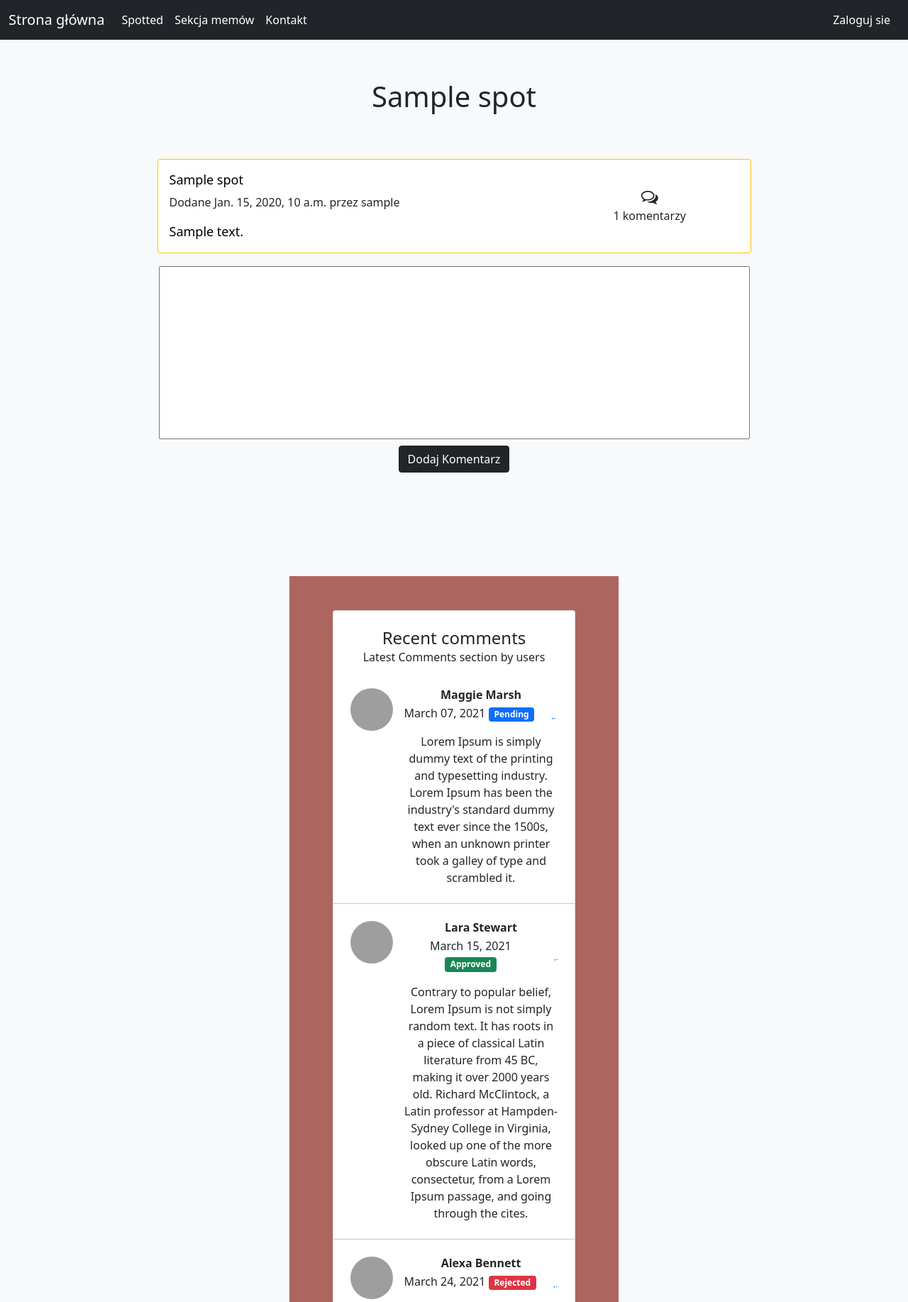
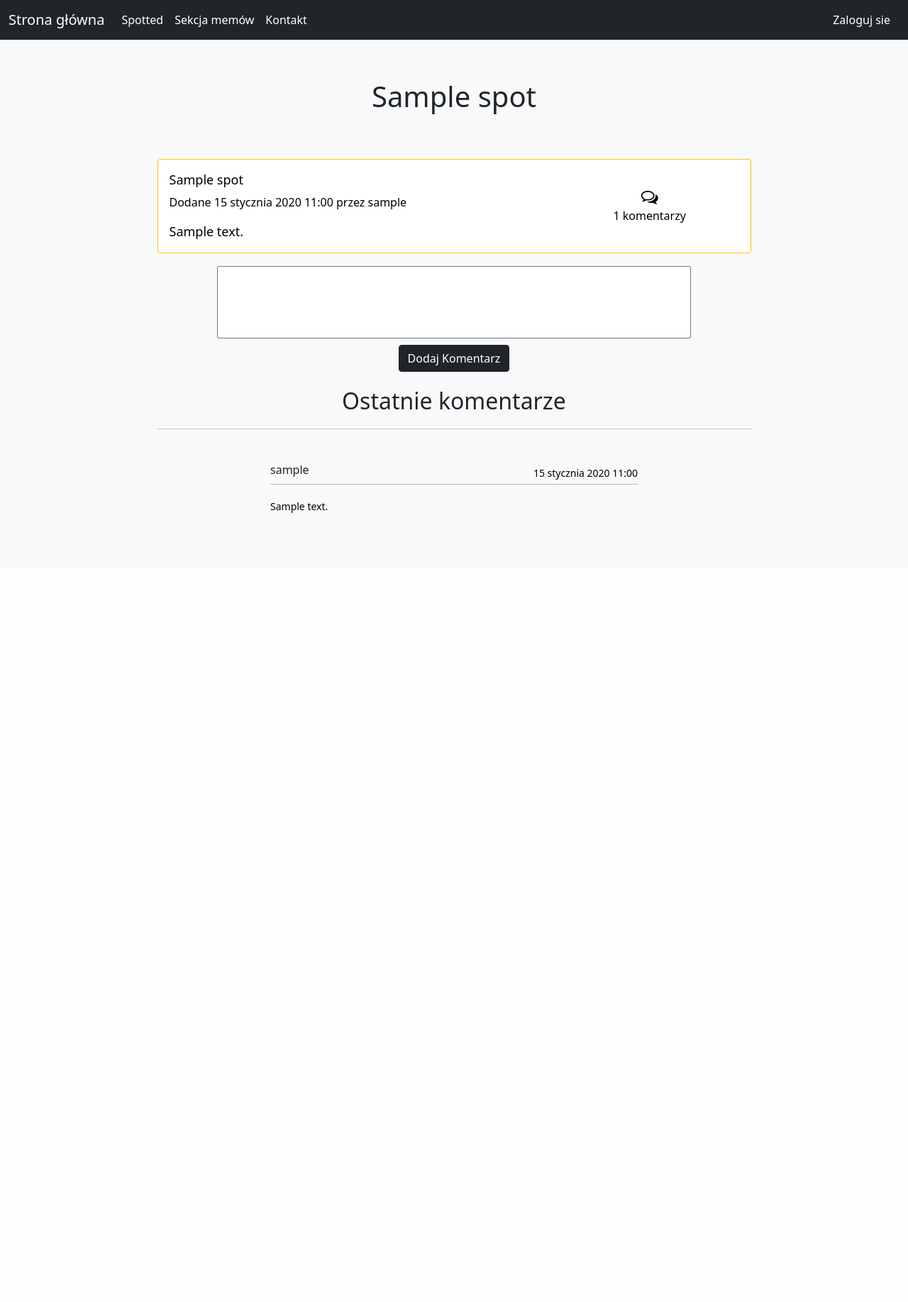
Before and after one commit to wozniakos10/Django_community_website, a Django app: page /spotted/1 in a window 1280 px wide. Shown: the top 1835 px of the page at 71% size. After the commit the page ends 723 px from the top, so only its background shows below. Run offline with Django 4.2, Linux system fonts and the light colour scheme; tables that the repository leaves empty hold one stand-in row (values such as "Sample post"); some libraries are stand-ins or nearby versions; grey boxes are pictures that could not be loaded.

Commit message:
Comments display, prevent not logged user to comment, change language

```diff
--- a/ms_web/ms_web/settings.py
+++ b/ms_web/ms_web/settings.py
@@ -106,9 +106,9 @@ AUTH_PASSWORD_VALIDATORS = [
 # Internationalization
 # https://docs.djangoproject.com/en/4.0/topics/i18n/
 
-LANGUAGE_CODE = 'en-us'
+LANGUAGE_CODE = 'pl'
 
-TIME_ZONE = 'UTC'
+TIME_ZONE = 'Europe/Warsaw'
 
 USE_I18N = True
 
--- a/ms_web/msagh_website/forms.py
+++ b/ms_web/msagh_website/forms.py
@@ -46,6 +46,6 @@ class CommentSpotForm(forms.ModelForm):
         fields = ['content']
         widgets = {
 
-            'content': forms.Textarea(attrs={'class': 'form-group'},)
+            'content': forms.Textarea(attrs={'rows': 4, 'cols': 70,},)
 
         }
--- a/ms_web/msagh_website/templates/msagh_website/one_spot.html
+++ b/ms_web/msagh_website/templates/msagh_website/one_spot.html
@@ -12,6 +12,9 @@
       top : 47px;
 
 
+  }
+  .card{
+      color: black;
   }
   /* Delete image and change color to overwrite bacground */
 body {
@@ -107,136 +110,42 @@ padding: 1px;
       </div>
 
   </form>
-        <div class="container my-5 py-5 text-dark">
+
+<!--  TODO: Display all comments      <-->
+<h2 style="margin: 20px">Ostatnie komentarze</h2>
+        <hr>
+
     <div class="row d-flex justify-content-center">
-      <div class="col-md-11 col-lg-9 col-xl-7">
-<!--  TODO: Display all comments      <-->
-<section style="background-color: #ad655f;">
-  <div class="container my-5 py-5">
-    <div class="row d-flex justify-content-center">
-      <div class="col-md-12 col-lg-10">
-        <div class="card text-dark">
-          <div class="card-body p-4">
-            <h4 class="mb-0">Recent comments</h4>
-            <p class="fw-light mb-4 pb-2">Latest Comments section by users</p>
-
-            <div class="d-flex flex-start">
-              <img class="rounded-circle shadow-1-strong me-3"
-                src="https://mdbcdn.b-cdn.net/img/Photos/Avatars/img%20(23).webp" alt="avatar" width="60"
-                height="60" />
-              <div>
-                <h6 class="fw-bold mb-1">Maggie Marsh</h6>
-                <div class="d-flex align-items-center mb-3">
-                  <p class="mb-0">
-                    March 07, 2021
-                    <span class="badge bg-primary">Pending</span>
-                  </p>
-                  <a href="#!" class="link-muted"><i class="fas fa-pencil-alt ms-2"></i></a>
-                  <a href="#!" class="link-muted"><i class="fas fa-redo-alt ms-2"></i></a>
-                  <a href="#!" class="link-muted"><i class="fas fa-heart ms-2"></i></a>
-                </div>
-                <p class="mb-0">
-                  Lorem Ipsum is simply dummy text of the printing and typesetting
-                  industry. Lorem Ipsum has been the industry's standard dummy text ever
-                  since the 1500s, when an unknown printer took a galley of type and
-                  scrambled it.
-                </p>
-              </div>
-            </div>
-          </div>
-
-          <hr class="my-0" />
-
-          <div class="card-body p-4">
-            <div class="d-flex flex-start">
-              <img class="rounded-circle shadow-1-strong me-3"
-                src="https://mdbcdn.b-cdn.net/img/Photos/Avatars/img%20(26).webp" alt="avatar" width="60"
-                height="60" />
-              <div>
-                <h6 class="fw-bold mb-1">Lara Stewart</h6>
-                <div class="d-flex align-items-center mb-3">
-                  <p class="mb-0">
-                    March 15, 2021
-                    <span class="badge bg-success">Approved</span>
-                  </p>
-                  <a href="#!" class="link-muted"><i class="fas fa-pencil-alt ms-2"></i></a>
-                  <a href="#!" class="text-success"><i class="fas fa-redo-alt ms-2"></i></a>
-                  <a href="#!" class="link-danger"><i class="fas fa-heart ms-2"></i></a>
-                </div>
-                <p class="mb-0">
-                  Contrary to popular belief, Lorem Ipsum is not simply random text. It
-                  has roots in a piece of classical Latin literature from 45 BC, making it
-                  over 2000 years old. Richard McClintock, a Latin professor at
-                  Hampden-Sydney College in Virginia, looked up one of the more obscure
-                  Latin words, consectetur, from a Lorem Ipsum passage, and going through
-                  the cites.
-                </p>
-              </div>
-            </div>
-          </div>
-
-          <hr class="my-0" style="height: 1px;" />
-
-          <div class="card-body p-4">
-            <div class="d-flex flex-start">
-              <img class="rounded-circle shadow-1-strong me-3"
-                src="https://mdbcdn.b-cdn.net/img/Photos/Avatars/img%20(33).webp" alt="avatar" width="60"
-                height="60" />
-              <div>
-                <h6 class="fw-bold mb-1">Alexa Bennett</h6>
-                <div class="d-flex align-items-center mb-3">
-                  <p class="mb-0">
-                    March 24, 2021
-                    <span class="badge bg-danger">Rejected</span>
-                  </p>
-                  <a href="#!" class="link-muted"><i class="fas fa-pencil-alt ms-2"></i></a>
-                  <a href="#!" class="link-muted"><i class="fas fa-redo-alt ms-2"></i></a>
-                  <a href="#!" class="link-muted"><i class="fas fa-heart ms-2"></i></a>
-                </div>
-                <p class="mb-0">
-                  There are many variations of passages of Lorem Ipsum available, but the
-                  majority have suffered alteration in some form, by injected humour, or
-                  randomised words which don't look even slightly believable. If you are
-                  going to use a passage of Lorem Ipsum, you need to be sure.
-                </p>
-              </div>
-            </div>
-          </div>
-
-          <hr class="my-0" />
-
-          <div class="card-body p-4">
-            <div class="d-flex flex-start">
-              <img class="rounded-circle shadow-1-strong me-3"
-                src="https://mdbcdn.b-cdn.net/img/Photos/Avatars/img%20(24).webp" alt="avatar" width="60"
-                height="60" />
-              <div>
-                <h6 class="fw-bold mb-1">Betty Walker</h6>
-                <div class="d-flex align-items-center mb-3">
-                  <p class="mb-0">
-                    March 30, 2021
-                    <span class="badge bg-primary">Pending</span>
-                  </p>
-                  <a href="#!" class="link-muted"><i class="fas fa-pencil-alt ms-2"></i></a>
-                  <a href="#!" class="link-muted"><i class="fas fa-redo-alt ms-2"></i></a>
-                  <a href="#!" class="link-muted"><i class="fas fa-heart ms-2"></i></a>
-                </div>
-                <p class="mb-0">
-                  It uses a dictionary of over 200 Latin words, combined with a handful of
-                  model sentence structures, to generate Lorem Ipsum which looks
-                  reasonable. The generated Lorem Ipsum is therefore always free from
-                  repetition, injected humour, or non-characteristic words etc.
-                </p>
-              </div>
-            </div>
-          </div>
-        </div>
-      </div>
-    </div>
-  </div>
-</section>
+        <div class="col-md-8">
 
 
+        {% for comment in comments %}
+
+
+            <div class="headings d-flex justify-content-between align-items-center mb-3">
+
+            </div>
+            <div class="card p-3 border-0 bg-light ">
+                <div class="d-flex justify-content-between align-items-center">
+                    <div class="user d-flex flex-row align-items-center">  <span><small class="font-weight-bold text-dark"><h6>{{ comment.user }}</h6></small>  </div> <small>{{comment.pub_date}}</small></span>
+
+                </div>
+                <hr size='3' style="margin-top: 1px; ">
+
+                <div style="margin-top: 2px" align="left" ><small class="font-weight-bold">{{ comment.content}}</small></div>
+                <div class="action d-flex justify-content-between mt-2 align-items-center">
+
+                </div>
+            </div>
+
+
+
+
+{% endfor %}
+
+     </div>
+    </div>
+</div>
 
 
 
--- a/ms_web/msagh_website/views.py
+++ b/ms_web/msagh_website/views.py
@@ -149,14 +149,18 @@ def one_spot(request, pk):
         return redirect(reverse('msagh_website:spotted'))
 
     if request.method == 'POST':
-        # create a form instance and populate it with data from the request:
-        form = CommentSpotForm(request.POST)
-        # check whether it's valid:
-        if form.is_valid():
-            obj = form.save(commit=False)
-            obj.user = request.user
-            obj.spot = single_spot
-            obj.save()
+        if request.user.is_authenticated:
+            # create a form instance and populate it with data from the request:
+            form = CommentSpotForm(request.POST)
+            # check whether it's valid:
+            if form.is_valid():
+                obj = form.save(commit=False)
+                obj.user = request.user
+                obj.spot = single_spot
+                obj.save()
+                return redirect(reverse('msagh_website:one_spot', args=(pk,)))
+        else:
+            messages.warning(request, 'Musisz się zalogować aby dodać komentarz!')
             return redirect(reverse('msagh_website:one_spot', args=(pk,)))
     else:
 
```
